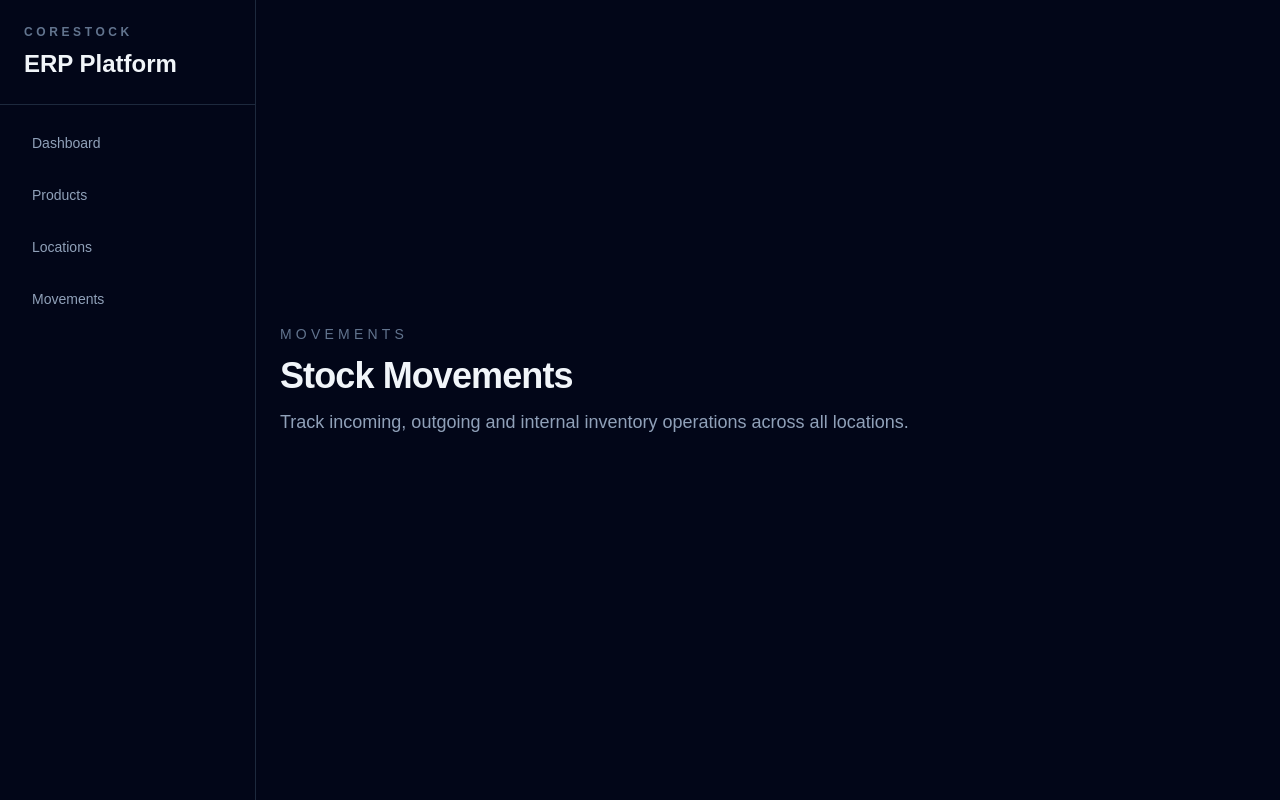
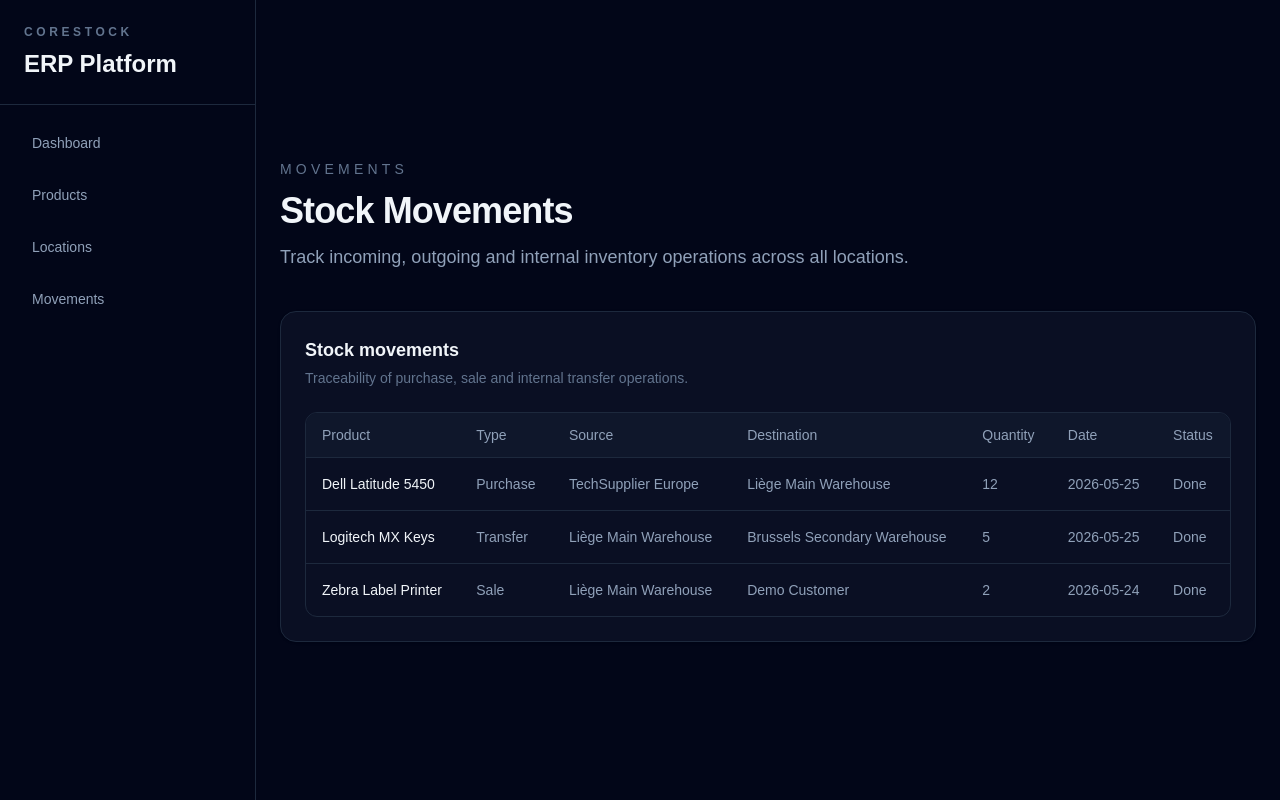
Before and after one commit to conidyn/CoreStock, a Next.js app in the folder frontend/: page /movements in a window 1280 px wide. Built offline with nearby package versions, Linux system fonts and the light colour scheme.

Commit message:
feat: add stock movements table

```diff
--- a/frontend/src/app/movements/page.tsx
+++ b/frontend/src/app/movements/page.tsx
@@ -1,4 +1,5 @@
 import { DashboardLayout } from "@/components/layout/DashboardLayout";
+import { MovementTable } from "@/components/movements/MovementTable";
 
 export default function MovementsPage() {
     return (
@@ -17,6 +18,7 @@ export default function MovementsPage() {
                         Track incoming, outgoing and internal inventory operations across all locations.
                     </p>
                 </div>
+                <MovementTable />
             </div>
         </DashboardLayout>
     );
--- /dev/null
+++ b/frontend/src/components/movements/MovementTable.tsx
@@ -0,0 +1,88 @@
+import { Card } from "@/components/ui/Card";
+
+const movements = [
+    {
+        id: 1,
+        product: "Dell Latitude 5450",
+        type: "Purchase",
+        source: "TechSupplier Europe",
+        destination: "Liège Main Warehouse",
+        quantity: 12,
+        date: "2026-05-25",
+        status: "Done",
+    },
+    {
+        id: 2,
+        product: "Logitech MX Keys",
+        type: "Transfer",
+        source: "Liège Main Warehouse",
+        destination: "Brussels Secondary Warehouse",
+        quantity: 5,
+        date: "2026-05-25",
+        status: "Done",
+    },
+    {
+        id: 3,
+        product: "Zebra Label Printer",
+        type: "Sale",
+        source: "Liège Main Warehouse",
+        destination: "Demo Customer",
+        quantity: 2,
+        date: "2026-05-24",
+        status: "Done",
+    },
+];
+
+export function MovementTable() {
+    return (
+        <Card>
+            <div className="mb-6">
+                <h2 className="text-lg font-semibold text-slate-100">
+                    Stock movements
+                </h2>
+                <p className="mt-1 text-sm text-slate-500">
+                    Traceability of purchase, sale and internal transfer operations.
+                </p>
+            </div>
+
+            <div className="overflow-x-auto rounded-xl border border-slate-800">
+                <table className="w-full border-collapse text-left text-sm">
+                    <thead className="bg-slate-900">
+                        <tr className="border-b border-slate-800 text-slate-400">
+                            <th className="px-4 py-3 font-medium">Product</th>
+                            <th className="px-4 py-3 font-medium">Type</th>
+                            <th className="px-4 py-3 font-medium">Source</th>
+                            <th className="px-4 py-3 font-medium">Destination</th>
+                            <th className="px-4 py-3 font-medium">Quantity</th>
+                            <th className="px-4 py-3 font-medium">Date</th>
+                            <th className="px-4 py-3 font-medium">Status</th>
+                        </tr>
+                    </thead>
+
+                    <tbody>
+                        {movements.map((movement) => (
+                            <tr
+                                key={movement.id}
+                                className="border-b border-slate-800 last:border-0"
+                            >
+                                <td className="px-4 py-4 font-medium text-slate-100">
+                                    {movement.product}
+                                </td>
+                                <td className="px-4 py-4 text-slate-400">{movement.type}</td>
+                                <td className="px-4 py-4 text-slate-400">{movement.source}</td>
+                                <td className="px-4 py-4 text-slate-400">
+                                    {movement.destination}
+                                </td>
+                                <td className="px-4 py-4 text-slate-400">
+                                    {movement.quantity}
+                                </td>
+                                <td className="px-4 py-4 text-slate-400">{movement.date}</td>
+                                <td className="px-4 py-4 text-slate-400">{movement.status}</td>
+                            </tr>
+                        ))}
+                    </tbody>
+                </table>
+            </div>
+        </Card>
+    );
+}
```
